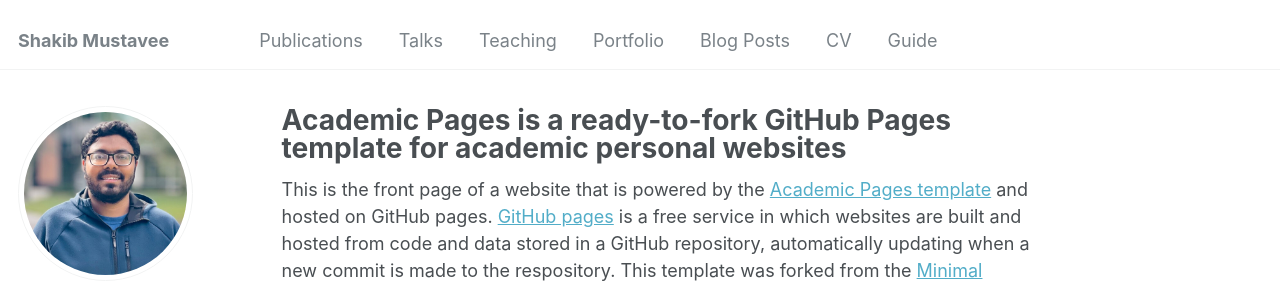
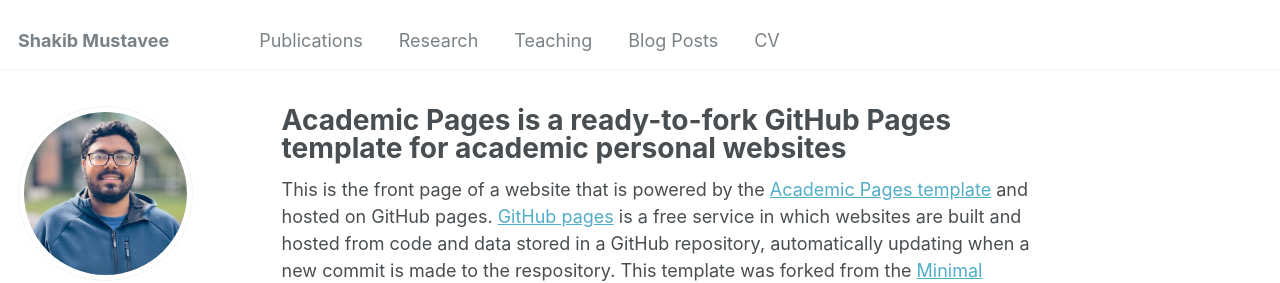
Before and after one commit to mustavee/mustavee.github.io, a Jekyll site: the page built from _pages/about.md, in a window 1280 px wide. Shown: the top 283 px of the page. Built offline with Jekyll 4.4.1, drawn with Linux system fonts in a browser that asks for light colours; some web fonts are replaced.

Commit message:
Update navigation.yml set tabs

```diff
--- a/_data/navigation.yml
+++ b/_data/navigation.yml
@@ -3,20 +3,14 @@ main:
   - title: "Publications"
     url: /publications/
 
-  - title: "Talks"
+  - title: "Research"
     url: /talks/
 
   - title: "Teaching"
     url: /teaching/
-
-  - title: "Portfolio"
-    url: /portfolio/
 
   - title: "Blog Posts"
     url: /year-archive/
 
   - title: "CV"
     url: /cv/
-
-  - title: "Guide"
-    url: /markdown/
```
